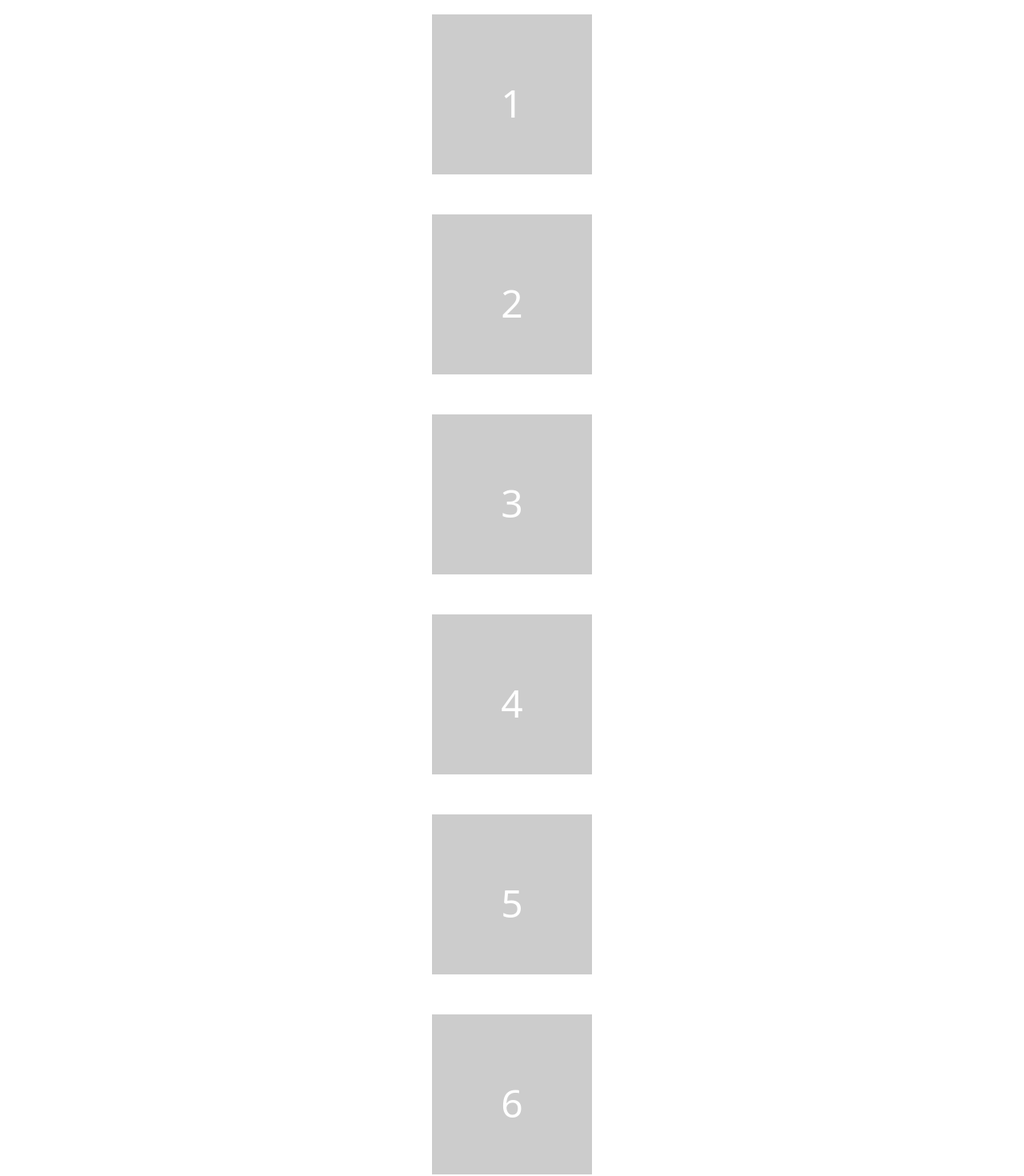
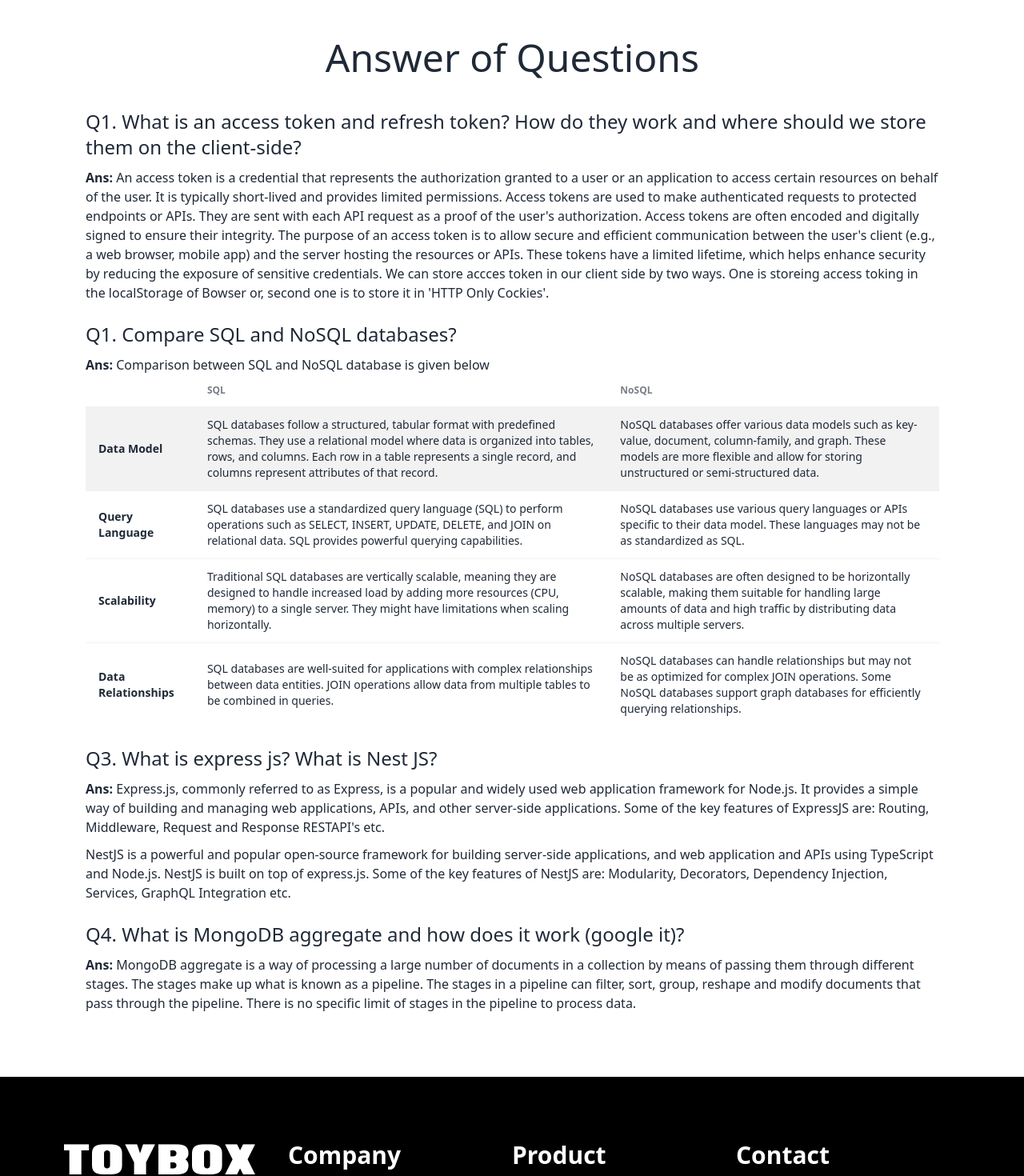
Before and after one commit to Ahana-Nandi-Tultul/ToyBox-Client, a React (Vite) app: page /blog in a window 1280 px wide. Shown: the part 100-1570 px from the top of the page at 80% size. Built offline with nearby package versions, Linux system fonts and the light colour scheme; no server answers.

Commit message:
add blog

```diff
--- a/src/pages/Blog/Blog.jsx
+++ b/src/pages/Blog/Blog.jsx
@@ -3,21 +3,95 @@ import './Blog.css';
 
 const Blog = () => {
     return (
-        <div>
-            <div class="item" data-aos="fade-up">1</div>
-            <div class="item" data-aos="fade-down">2</div>
-            <div class="item" data-aos="fade-right">3</div>
-            <div class="item" data-aos="fade-left">4</div>
+        <div data-aos="flip-left" className='md:w-5/6 mx-auto my-20'>
+            <h2 className='text-center text-5xl mb-10'>Answer of Questions</h2>
+            <div>
+                <div>
+                    <h2 className='text-2xl'>Q1. What is an access token and refresh token? How do they work and where should we store them on the client-side?</h2>
+                    <p><strong>Ans:</strong> An access token is a credential that represents the authorization
+                    granted to a user or an application to access certain resources on behalf of the user.
+                    It is typically short-lived and provides limited permissions. Access tokens are used
+                    to make authenticated requests to protected endpoints or APIs. They are sent with each API
+                    request as a proof of the user's authorization. Access tokens are often encoded and digitally
+                     signed to ensure their integrity.
+                    The purpose of an access token is to allow secure and efficient communication between the user's client (e.g., a web browser, mobile app)
+                    and the server hosting the resources or APIs. These tokens have a limited lifetime, which helps
+                    enhance security by reducing the exposure of sensitive credentials.
+                    We can store accces token in our client side by two ways. One is storeing access toking in the localStorage of Bowser or,
+                    second one is to store it in 'HTTP Only Cockies'.
+                    </p>
+                </div>
+                <div className='mt-6'>
+                    <h2 className='text-2xl'>Q1. Compare SQL and NoSQL databases?</h2>
+                    <p><strong>Ans:</strong> Comparison between SQL and NoSQL database is given below </p>
+                    <div className="overflow-x-auto">
+                        <table className="table">
+                            {/* head */}
+                            <thead>
+                            <tr>
+                                <th></th>
+                                <th>SQL</th>
+                                <th>NoSQL</th>
+                            </tr>
+                            </thead>
+                            <tbody>
+                            {/* row 1 */}
+                            <tr className="bg-base-200">
+                                <th>Data Model</th>
+                                <td>SQL databases follow a structured, tabular format with predefined schemas.
+                                    They use a relational model where data is organized into tables, rows,
+                                    and columns. Each row in a table represents a single record, and columns represent
+                                    attributes of that record.</td>
+                                <td>NoSQL databases offer various data models such as key-value, document, column-family,
+                                     and graph. These models are more flexible and allow for storing unstructured or semi-structured data.</td>
+                            </tr>
+                            <tr>
+                                <th>Query Language</th>
+                                <td>SQL databases use a standardized query language (SQL) to perform operations such as SELECT, INSERT, UPDATE, DELETE,
+                                    and JOIN on relational data. SQL provides powerful querying capabilities.</td>
+                                <td>NoSQL databases use various query languages or APIs specific to their data model.
+                                     These languages may not be as standardized as SQL.</td>
+                            </tr>
+                            <tr>
+                                <th>Scalability</th>
+                                <td>Traditional SQL databases are vertically scalable, meaning they are designed to handle increased load by adding more resources
+                                     (CPU, memory) to a single server. They might have limitations when scaling horizontally.</td>
+                                <td>NoSQL databases are often designed to be horizontally scalable, making them suitable for handling large amounts of data and
+                                    high traffic by distributing data across multiple servers.</td>
+                            </tr>
+                            <tr>
+                                <th>Data Relationships</th>
+                                <td>SQL databases are well-suited for applications with complex relationships between data entities.
+                                    JOIN operations allow data from multiple tables to be combined in queries.</td>
+                                <td>NoSQL databases can handle relationships but may not be as optimized for complex JOIN operations. Some NoSQL databases support graph
+                                     databases for efficiently querying relationships.</td>
+                            </tr>
+                            </tbody>
+                        </table>
+                    </div>
+                </div>
+                <div className='mt-6'>
+                    <h2 className='text-2xl'>Q3. What is express js? What is Nest JS?</h2>
+                    <p><strong>Ans:</strong> Express.js, commonly referred to as Express, is a popular and widely
+                     used web application framework for Node.js. It provides a simple way of building and managing web applications,
+                      APIs, and other server-side applications. Some of the key features of ExpressJS are: Routing, Middleware, Request and Response
+                      RESTAPI's etc.
+                    </p>
+                    <p>NestJS is a powerful and popular open-source framework for building server-side applications, and
+                        web application and APIs using TypeScript and Node.js. NestJS is built on top of express.js. Some of the key
+                        features of NestJS are: Modularity, Decorators, Dependency Injection, Services, GraphQL Integration etc.
+                    </p>
+                </div>
+                <div className='mt-6'>
+                    <h2 className='text-2xl'>Q4. What is MongoDB aggregate and how does it work (google it)?</h2>
+                    <p><strong>Ans:</strong> MongoDB aggregate is a  way of processing a large number of documents
+                     in a collection by means of passing them through different stages. The stages make up what is
+                      known as a pipeline. The stages in a pipeline can filter, sort, group, reshape and modify documents that pass through the pipeline.
+                      There is no specific limit of stages in the pipeline to process data.
+                    </p>
+                </div>
+            </div>
 
-            <div class="item" data-aos="zoom-in">5</div>
-            <div class="item" data-aos="zoom-out">6</div>
-
-            <div class="item" data-aos="slide-up">7</div>
-
-            <div class="item" data-aos="flip-up">8</div>
-            <div class="item" data-aos="flip-down">9</div>
-            <div class="item" data-aos="flip-right">10</div>
-            <div class="item" data-aos="flip-left">11</div>
         </div>
     );
 };
```
